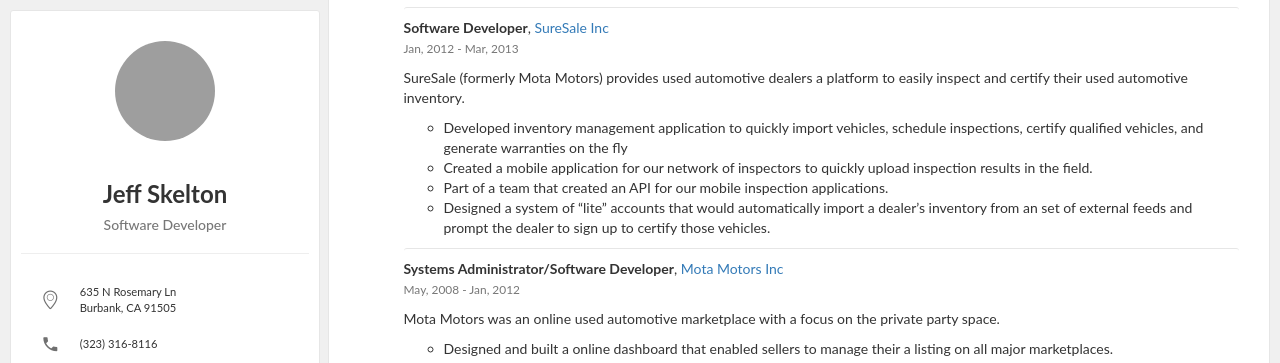
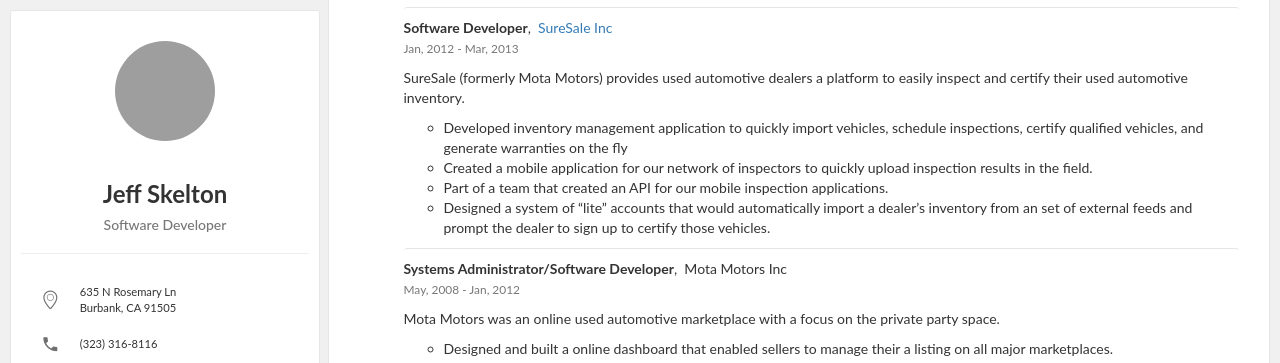
Before and after one commit to jeffskelton3/jeffskelton3.github.io, a Jekyll site: the page built from index.html, in a window 1280 px wide and 900 px high, scrolled down 1108 px, cut to the strip 0-363 px from the top of the window. Built offline with Jekyll 4.4.1, drawn with Linux system fonts in a browser that asks for light colours; nearby versions of some CDN libraries; grey boxes are pictures that could not be loaded.

Commit message:
Don't show link to workplace website if its null

```diff
--- a/index.html
+++ b/index.html
@@ -9,7 +9,8 @@ layout: elegant
         About</h4>
         <div class="card card-nested">
             <div itemprop="description"
-                 class="content mop-wrapper"><p>{{ site.data.resume.basics.summary }}</p>
+                 class="content mop-wrapper"><p>{{
+                site.data.resume.basics.summary }}</p>
             </div>
         </div>
     </div>
@@ -22,14 +23,21 @@ layout: elegant
         <ul class="list-unstyled clear-margin">
             {% for work in site.data.resume.work %}
             <li class="card card-nested clearfix">
-                <div class="content"><p
-                        class="clear-margin relative">
-                    <strong>{{ work.position }}</strong>,&nbsp;<a
-                        href="{{ work.website }}"
-                        target="_blank">{{ work.company }}</a></p>
+                <div class="content">
+                    <p class="clear-margin relative">
+                        <strong>{{ work.position }}</strong>,&nbsp;
+                        {% if work.website %}
+                        <a href="{{ work.website }}"
+                           target="_blank">{{ work.company }}</a>
+                        {% else %}
+                            {{ work.company }}
+                        {% endif %}
+                    </p>
+
                     <p class="text-muted">
                         <small><span class="space-right">{{ work.startDate | date: "%b, %Y" }} - {{ work.endDate | date: "%b, %Y" }}</span><span>
-                            <!--<i class="icon-clock mr-5"></i>--> <!--time span goes here-->
+                            <!--<i class="icon-clock mr-5"></i>-->
+                            <!--time span goes here-->
                         </span>
                         </small>
                     </p>
@@ -54,7 +62,7 @@ layout: elegant
     <div class="info"><h4 class="title text-uppercase">Skills</h4>
         <div class="content">
             <ul class="list-unstyled clear-margin">
-                {% for skill in site.data.resume.skills  %}
+                {% for skill in site.data.resume.skills %}
                 <li class="card card-nested card-skills">
                     <div data-toggle="tooltip"
                          title="{{ skill.level }}"
@@ -87,7 +95,8 @@ layout: elegant
                 {% for reference in site.data.resume.references %}
                 <li class="card card-nested">{{ reference.name }}
                     <blockquote class="quote">
-                        <div class="mop-wrapper"><p>{{ reference.reference }}</p>
+                        <div class="mop-wrapper"><p>{{ reference.reference
+                            }}</p>
                         </div>
                     </blockquote>
                 </li>
```
